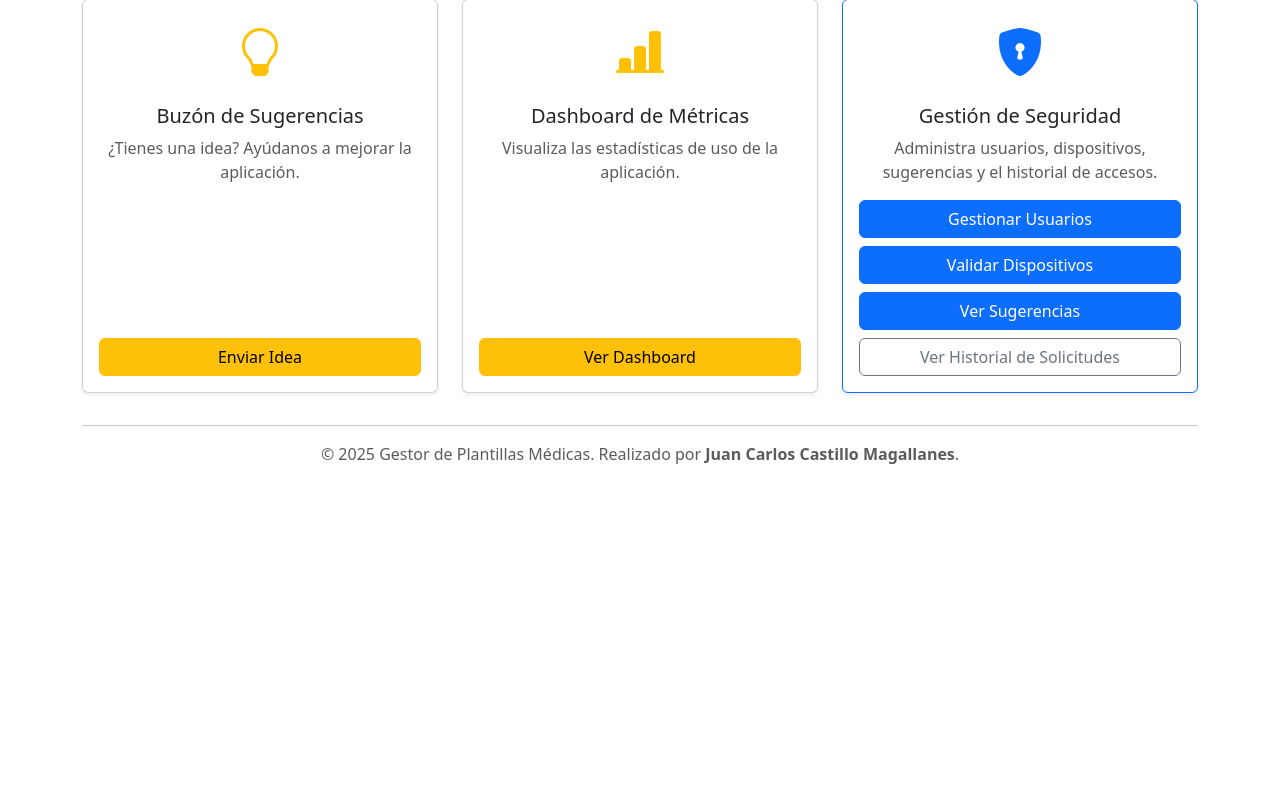
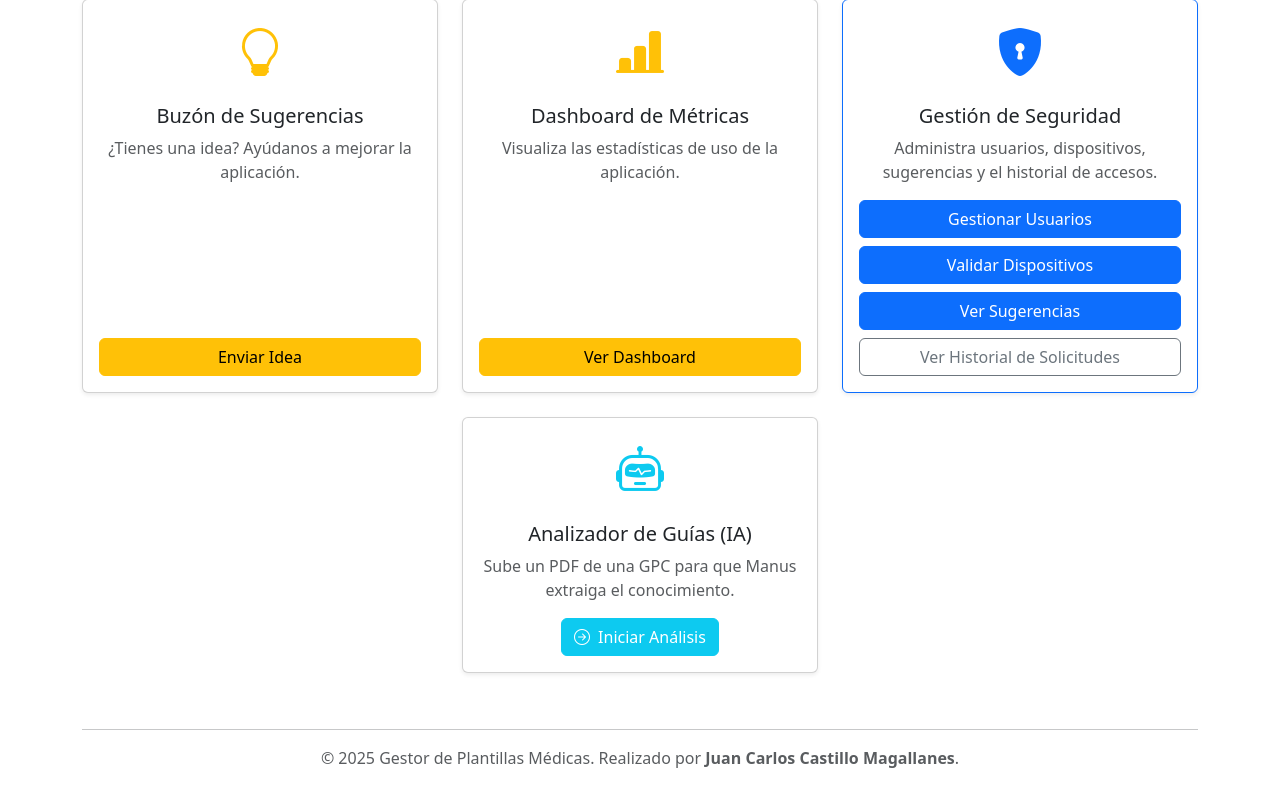
Before and after one commit to juanccm717-cyber/gestor-plantillas-web, a Flask app: page /menu in a window 1280 px wide. Shown: the part 1171-1973 px from the top of the page. Before the commit the page ends 1635 px from the top, so only its background shows below. Run offline with Flask 3, Linux system fonts and the light colour scheme; the visitor is signed in with stand-in values (Sample User, id 1); some libraries are stand-ins or nearby versions.

Commit message:
actualizado

```diff
--- a/templates/menu.html
+++ b/templates/menu.html
@@ -217,6 +217,26 @@
             </div>
         </div>
         {% endif %}
+        <!-- ================================================== -->
+        <!--      TARJETA PARA EL ANALIZADOR DE GUÍAS (IA)      -->
+        <!-- ================================================== -->
+        {% if session.role == 'administrador' %}
+        <div class="col-md-4 mb-4">
+            <div class="card h-100 shadow-sm">
+                <div class="card-body text-center">
+                    <i class="bi bi-robot" style="font-size: 3rem; color: #0dcaf0;"></i>
+                    <h5 class="card-title mt-3">Analizador de Guías (IA)</h5>
+                    <p class="card-text text-muted">
+                        Sube un PDF de una GPC para que Manus extraiga el conocimiento.
+                    </p>
+                    <a href="{{ url_for('analizar_guia_page') }}" class="btn btn-info text-white">
+                        <i class="bi bi-arrow-right-circle me-2"></i>Iniciar Análisis
+                    </a>
+                </div>
+            </div>
+        </div>
+        {% endif %}
+
     </div>
 </div>
 {% endblock %}
```
